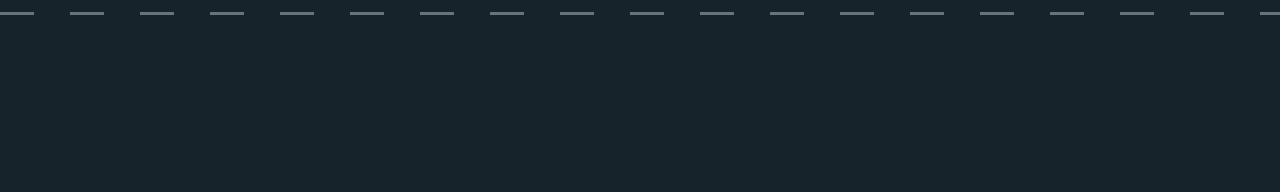
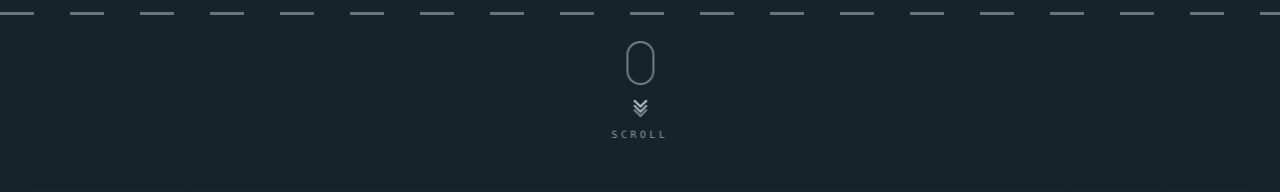
Before and after one commit to kunalcharde/kunal-charde, a React (Vite) app: page / in a window 1280 px wide. Both pictures are taken after a click on the button "Back to top". Shown: the part 594-786 px from the top of the page. Built offline with nearby package versions, Linux system fonts and the light colour scheme.

Commit message:
Home: animated scroll cue under the truck that fades once scrolling starts

```diff
--- a/src/components/sections/Journey.tsx
+++ b/src/components/sections/Journey.tsx
@@ -147,6 +147,8 @@ function SideScene({ p, g, w, h }: { p: MotionValue<number>; g: Geo; w: number;
     lerp(w * 0.55, -(services.length * cardStep - w * (g.mobile ? 0.9 : 0.95)), seg(v, T.manifest[0], T.manifest[1])),
   );
   const fill = useTransform(p, (v) => seg(v, T.fill[0], T.fill[1]));
+  // The scroll cue bows out as soon as the visitor starts scrolling.
+  const cueO = useTransform(p, (v) => 1 - seg(v, 0.004, 0.035));
   const legW = Math.max(8, g.TW * 0.022);
   // The gantry straddles the whole rig so its legs never cross the cab.
   const legL = g.truckX - g.TW * 0.04;
@@ -252,6 +254,29 @@ function SideScene({ p, g, w, h }: { p: MotionValue<number>; g: Geo; w: number;
           className="absolute h-[5px] bg-mirage"
           style={{ left: g.conX + g.CW * 0.15, width: g.CW * 0.7, top: useTransform(conTop, (v) => v - 5) }}
         />
+      </motion.div>
+
+      {/* Scroll cue on the road, under the truck */}
+      <motion.div
+        aria-hidden
+        className="pointer-events-none absolute left-1/2 -translate-x-1/2"
+        style={{ opacity: cueO, top: g.groundY + (h - g.groundY) * 0.42 - 44 }}
+      >
+        <div className="flex animate-cue-in flex-col items-center gap-3 text-sand">
+          <span className="relative hidden h-11 w-7 rounded-full border-2 border-sand/45 sm:block">
+            <span className="absolute top-2 left-1/2 -ml-[2px] h-2.5 w-1 animate-scroll-wheel rounded-full bg-blaze" />
+          </span>
+          <span className="flex flex-col items-center">
+            {[0, 1, 2].map((k) => (
+              <span
+                key={k}
+                className="-mt-1 h-2.5 w-2.5 animate-chevron border-r-2 border-b-2 border-sand/80"
+                style={{ animationDelay: `${k * 0.18}s` }}
+              />
+            ))}
+          </span>
+          <span className="font-mono text-[10px] tracking-[0.35em] text-sand/60 uppercase">Scroll</span>
+        </div>
       </motion.div>
 
       {/* Darkness rising over the sky before the camera flips to top-down */}
--- a/src/index.css
+++ b/src/index.css
@@ -31,6 +31,9 @@
   --animate-spin-slow: spin 90s linear infinite;
   --animate-spin-rev: spin-rev 60s linear infinite;
   --animate-marquee: marquee 40s linear infinite;
+  --animate-scroll-wheel: scroll-wheel 1.8s cubic-bezier(0.65, 0, 0.35, 1) infinite;
+  --animate-chevron: chevron 1.8s ease-in-out infinite;
+  --animate-cue-in: cue-in 0.9s cubic-bezier(0.22, 1, 0.36, 1) 1.4s both;
 
   @keyframes dash {
     to {
@@ -40,6 +43,45 @@
   @keyframes spin-rev {
     to {
       transform: rotate(-360deg);
+    }
+  }
+  /* Scroll cue: wheel dot rolling down a mouse outline, chevrons cascading, and a delayed entrance */
+  @keyframes scroll-wheel {
+    0% {
+      transform: translateY(0);
+      opacity: 0;
+    }
+    15% {
+      opacity: 1;
+    }
+    70% {
+      transform: translateY(12px);
+      opacity: 0;
+    }
+    100% {
+      transform: translateY(12px);
+      opacity: 0;
+    }
+  }
+  @keyframes chevron {
+    0%,
+    100% {
+      opacity: 0.15;
+      transform: translateY(-3px) rotate(45deg);
+    }
+    50% {
+      opacity: 1;
+      transform: translateY(3px) rotate(45deg);
+    }
+  }
+  @keyframes cue-in {
+    from {
+      opacity: 0;
+      transform: translateY(14px);
+    }
+    to {
+      opacity: 1;
+      transform: translateY(0);
     }
   }
   @keyframes marquee {
```
